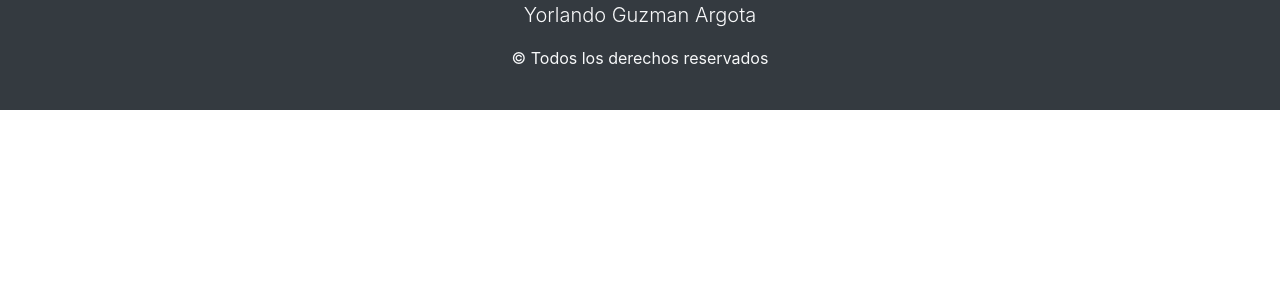
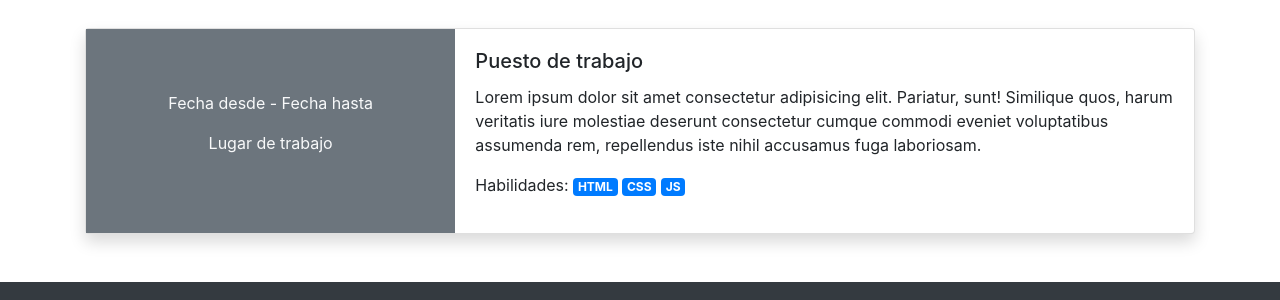
Before and after one commit to Yorlando98/yorlando98.github.io, a plain HTML site: page index.html in a window 1280 px wide. Shown: the part 1113-1413 px from the top of the page. Before the commit the page ends 1223 px from the top, so only its background shows below. Drawn offline with Linux system fonts and the light colour scheme.

Commit message:
Se creo el diseño de la card experiencia laboral

```diff
--- a/index.html
+++ b/index.html
@@ -73,6 +73,31 @@
             </section>
 
         </section>
+        <section id="experienciaLaboral" class="my-5 container">
+            <h2 class="text-center display-4">Experiencia laboral</h2>
+            <article class="my-5">
+                <div class="card mb-3 shadow">
+                    <div class="row no-gutters">
+                        <div class="col-md-4 bg-secondary text-light d-flex flex-column justify-content-center align-items-center">
+                            <p>Fecha desde - Fecha hasta</p>
+                            <p>Lugar de trabajo</p>
+                        </div>
+                        <div class="col-md-8">
+                            <div class="card-body">
+                                <h5 class="card-title">Puesto de trabajo</h5>
+                                <p class="card-text">Lorem ipsum dolor sit amet consectetur adipisicing elit. Pariatur, sunt! Similique quos, harum veritatis iure molestiae deserunt consectetur cumque commodi eveniet voluptatibus assumenda rem, repellendus iste nihil accusamus
+                                    fuga laboriosam.</p>
+                                <p>Habilidades:
+                                    <span class="badge badge-primary">HTML</span>
+                                    <span class="badge badge-primary">CSS</span>
+                                    <span class="badge badge-primary">JS</span>
+                                </p>
+                            </div>
+                        </div>
+                    </div>
+                </div>
+            </article>
+        </section>
     </main>
     <footer class="bg-dark py-4 text-light text-center">
         <div>
```
